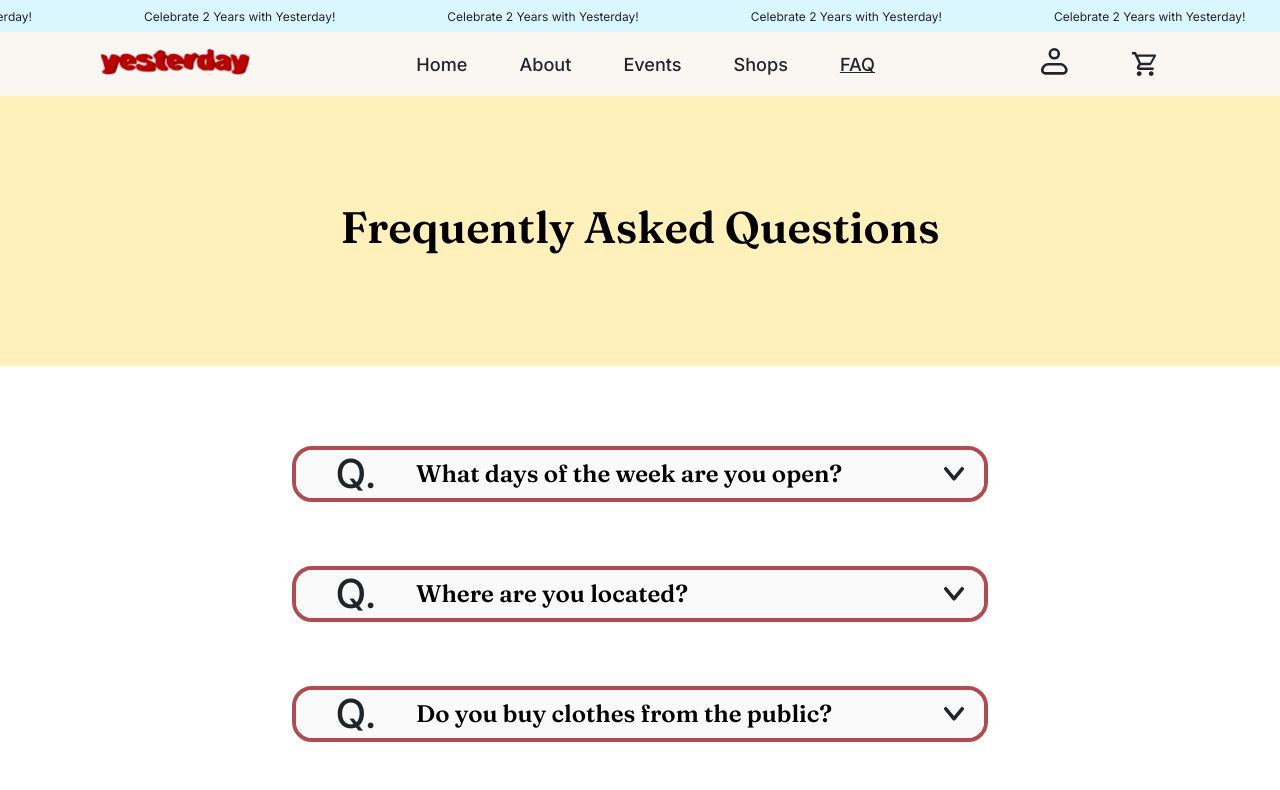
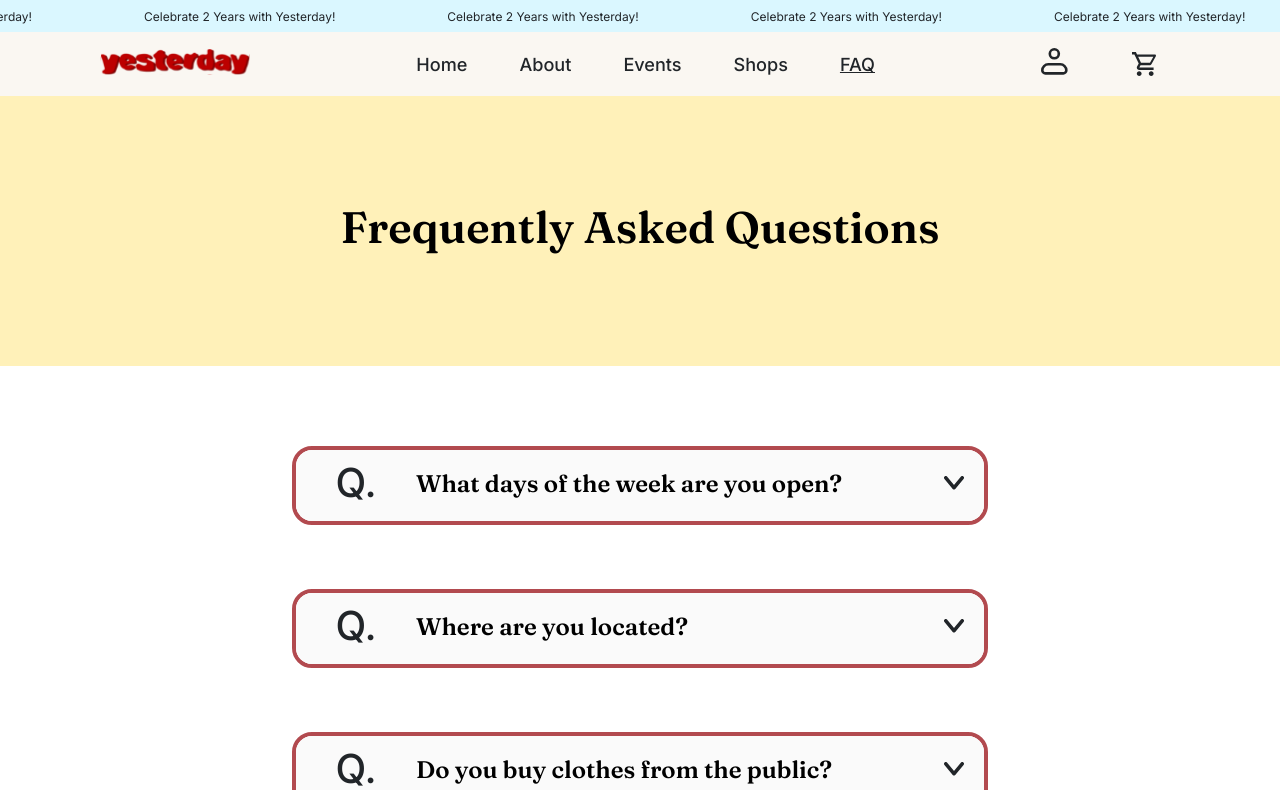
Before and after one commit to include-davis/yesterday-vintage, a Next.js app: page /faq in a window 1280 px wide. Shown: the top 790 px of the page. Built offline with nearby package versions, Linux system fonts and the light colour scheme.

Commit message:
chore: clean comments and change faq to map

```diff
--- a/app/(pages)/faq/faq.module.scss
+++ b/app/(pages)/faq/faq.module.scss
@@ -1,26 +1,9 @@
 @use "../../_globals/mixins.scss";
 
-
-
 .page {
-  // min-height: 100vh;
   display: grid;
   place-items: center;
-  // gap: 12px;
-  // padding: 48px 24px;
   text-align: center;
-  //padding-left: 0;
-  //padding-right: 0;
-  //max-width: 100%;
-
-  // @include mixins.tablet {
-  //   padding: 1rem;
-  //   //36px 20px;
-  // }
-
-  // @include mixins.phone {
-  //   padding: 1rem;
-  // }
 }
 
 .title {
@@ -37,16 +20,11 @@
   }
 }
 
-
-.container{
-  padding-top: 5rem;
-  padding-right: 12.8125rem;
-  padding-left: 12.8125rem;
-  padding-bottom: 5rem;
+.container {
+  padding: 5rem 12.8125rem;
   width: 100%;
   height: 100%;
   display: flex;
-  gap: 2rem;
   flex-direction: column;
   align-items: center;
   gap: 4rem;
@@ -63,7 +41,7 @@
 }
 
 .faq {
-    border: 4px solid #B24A4F;
+  border: 4px solid #b24a4f;
   border-radius: 20px;
   background-color: white;
   width: 80%;
@@ -76,16 +54,15 @@
   @include mixins.phone {
     width: 100%;
   }
+}
 
-}
 .content {
   display: flex;
   align-items: center;
   flex: 1;
-  gap: 0;
 }
 
-.question{
+.question {
   display: flex;
   width: 100%;
   background-color: #fafafa;
@@ -93,36 +70,33 @@
   align-items: center;
   justify-content: space-between;
   font-size: 1.5rem;
+  padding: 0.813rem 0 1.125rem 0;
 
   @include mixins.phone {
-      padding-bottom: .5rem;
-      padding-top: .75rem;
+    padding-bottom: 0.5rem;
+    padding-top: 0.75rem;
   }
 }
 
-
-.answer{
+.answer {
   display: flex;
   font-family: Inter;
   font-style: normal;
   font-weight: 500;
   line-height: 30px;
   width: 100%;
-    background-color: #F4D9DA;
+  background-color: #f4d9da;
   text-align: left;
   font-size: 1.5rem;
-    padding-right: 6.1875rem;
+  padding: 0.813rem 6.1875rem 1.125rem 0;
 
   @include mixins.phone {
     font-weight: 400;
-      padding-top: .8461rem;
-      padding-right: 1.875rem;
-      padding-bottom: .923rem;
+    padding: 0.8461rem 1.875rem 0.923rem 0;
   }
 }
 
-
-.letter{
+.letter {
   color: var(--Black, #212529);
   flex: 0 0 7.5rem;
   width: 120px;
@@ -148,15 +122,10 @@
   }
 }
 
-
-.textQ{
+.textQ {
   flex: 1;
   font-family: Fraunces;
-  font-size: 32px;
-  font-style: normal;
   font-weight: 600;
-  line-height: 48px;
-  flex: 1;
   font-size: 1.5rem;
 
   @include mixins.phone {
@@ -166,7 +135,7 @@
   }
 }
 
-.textA{
+.textA {
   flex: 1;
   color: var(--Black, #212529);
   font-family: Inter;
@@ -175,6 +144,11 @@
   font-weight: 500;
   line-height: 30px;
 
+  a {
+    text-decoration: underline;
+    color: inherit;
+  }
+
   @include mixins.phone {
     font-size: 1rem;
     line-height: 1.4;
@@ -182,22 +156,16 @@
   }
 }
 
-.arrow{
-  display: flex;
-  padding-right: 20px;
-}
-
 .arrow {
   display: flex;
   align-items: center;
-  //transition: transform 0.3s ease; // Smooth animation
+  padding-right: 20px;
 
   img {
-    width: 20px; // Adjust size as needed
+    width: 20px;
     height: auto;
     transform-origin: center;
   }
-
 
   &.isOpen {
     transform: scaleY(-1);
--- a/app/(pages)/faq/page.jsx
+++ b/app/(pages)/faq/page.jsx
@@ -1,64 +1,85 @@
 "use client";
 
+import styles from "./faq.module.scss";
+import { useState } from "react";
+import Link from "next/link";
 
-import styles from "./faq.module.scss";
-import arrowIcon from '../../_components/arrowIcon';
-import { useState } from "react";
+const faqs = [
+  {
+    question: "What days of the week are you open?",
+    answer: (
+      <>
+        We are open every day of the week 12:00 PM - 6:00 PM! Check our Google
+        Calendar on the <Link href="/shop">Shops</Link> page to see our holiday
+        schedules.
+      </>
+    ),
+  },
+  {
+    question: "Where are you located?",
+    answer:
+      "We are located at 218 E St, right across the street from Chipotle!",
+  },
+  {
+    question: "Do you buy clothes from the public?",
+    answer:
+      "Yes! All clothes must be 20 years or older and be in good condition. 15 items or less can be conducted virtually through Instagram DM's and 15 or more items can be conducted virtually or by scheduling a time in person.",
+  },
+  {
+    question: "What days of the week are you open?",
+    answer: (
+      <>
+        We are open every day of the week 12:00 PM - 6:00 PM! Check our Google
+        Calendar on the <Link href="/shop">Shops</Link> page to see our holiday
+        schedules.
+      </>
+    ),
+  },
+  {
+    question: "What days of the week are you open?",
+    answer: (
+      <>
+        We are open every day of the week 12:00 PM - 6:00 PM! Check our Google
+        Calendar on the <Link href="/shop">Shops</Link> page to see our holiday
+        schedules.
+      </>
+    ),
+  },
+];
 
 export default function FAQ() {
   return (
     <main className={styles.page}>
-      <h1 className={styles.title}>Frequently Asked Questions </h1>
-      <div className = {styles.container}>
-      <FreqQ
-        question="What days of the week are you open?"
-        answer="We are open every day of the week 12:00 PM - 6:00 PM! Check our Google Calendar on the Shops page to see our holiday schedules."
-      />
-
-      <FreqQ
-        question="Where are you located?"
-        answer="We are located at 218 E St, right across the street from Chipotle!"
-      />
-
-      <FreqQ
-        question="Do you buy clothes from the public?"
-        answer="Yes! All clothes must be 20 years or older and be in good condition. 15 items or less can be conducted virtually through Instagram DM's and 15 or more items can be conducted virtually or by scheduling a time in person."
-      />
-
-      <FreqQ
-        question="What days of the week are you open?"
-        answer="We are open every day of the week 12:00 PM - 6:00 PM! Check our Google Calendar on the Shops page to see our holiday schedules."
-      />
-
-      <FreqQ
-        question="What days of the week are you open?"
-        answer="We are open every day of the week 12:00 PM - 6:00 PM! Check our Google Calendar on the Shops page to see our holiday schedules."
-      />
+      <h1 className={styles.title}>Frequently Asked Questions</h1>
+      <div className={styles.container}>
+        {faqs.map((faq, index) => (
+          <FreqQ key={index} question={faq.question} answer={faq.answer} />
+        ))}
       </div>
     </main>
   );
 }
 
-export function FreqQ({question, answer}) {
+export function FreqQ({ question, answer }) {
   const [isOpen, setIsOpen] = useState(false);
 
   return (
     <div className={styles.faq}>
-      <div className = {styles.question} onClick={() => setIsOpen(!isOpen)}>
-        <div className = {styles.content}>
-          <div className = {styles.letter}> Q. </div>
-          <div className = {styles.textQ}> {question}</div>
+      <div className={styles.question} onClick={() => setIsOpen(!isOpen)}>
+        <div className={styles.content}>
+          <div className={styles.letter}>Q.</div>
+          <div className={styles.textQ}>{question}</div>
         </div>
-         <div className={`${styles.arrow} ${isOpen ? styles.isOpen : ''}`}>
+        <div className={`${styles.arrow} ${isOpen ? styles.isOpen : ""}`}>
           <img src="/faq/dropdown.svg" alt="toggle arrow" />
         </div>
       </div>
 
       {isOpen && (
         <div className={styles.answer}>
-              <div className = {styles.content}>
-              <div className = {styles.letter}> A. </div>
-              <div className = {styles.textA}> {answer}</div>
+          <div className={styles.content}>
+            <div className={styles.letter}>A.</div>
+            <div className={styles.textA}>{answer}</div>
           </div>
         </div>
       )}
```
Lines whose indentation alone changed are shown as unchanged.
